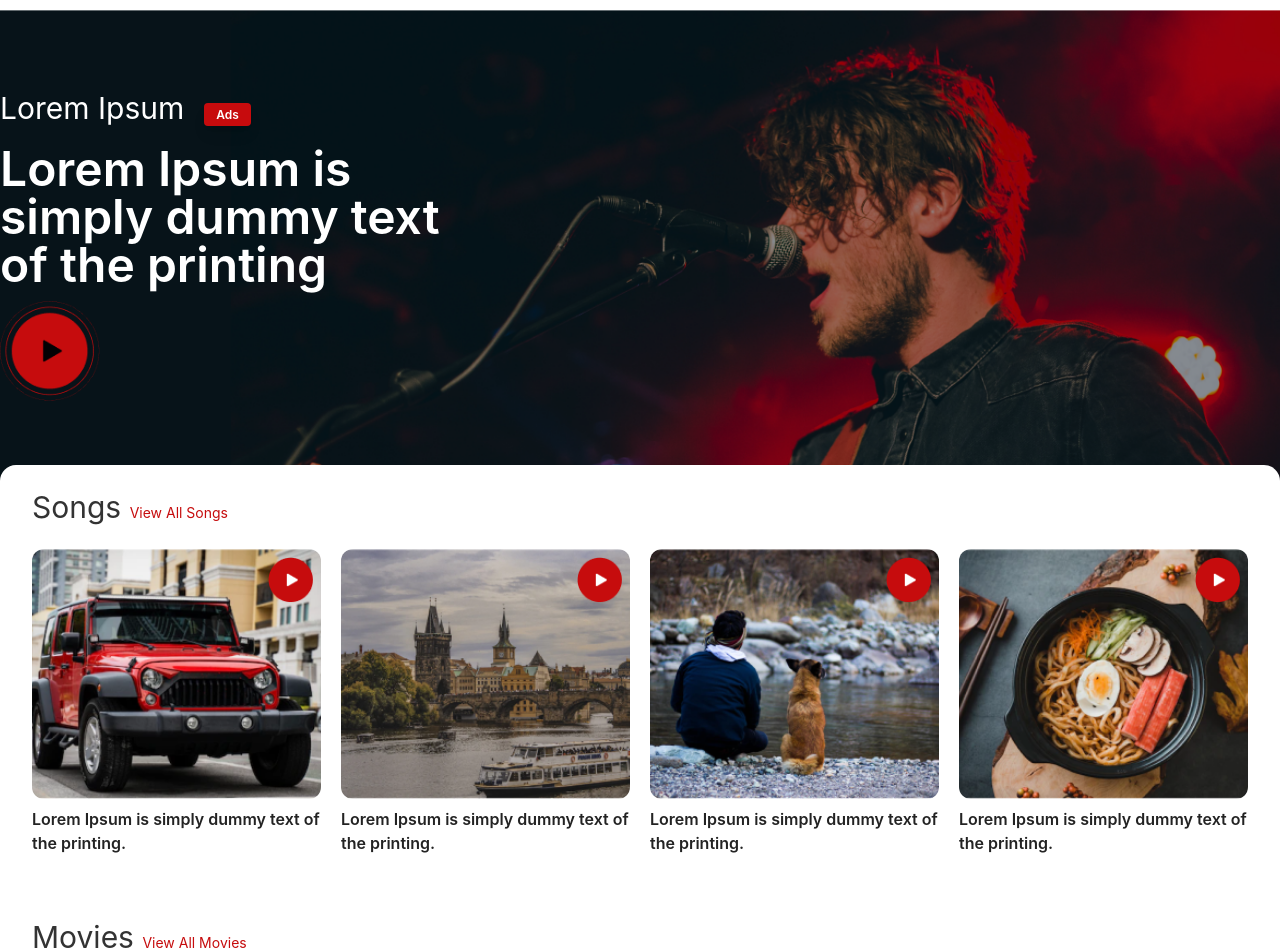
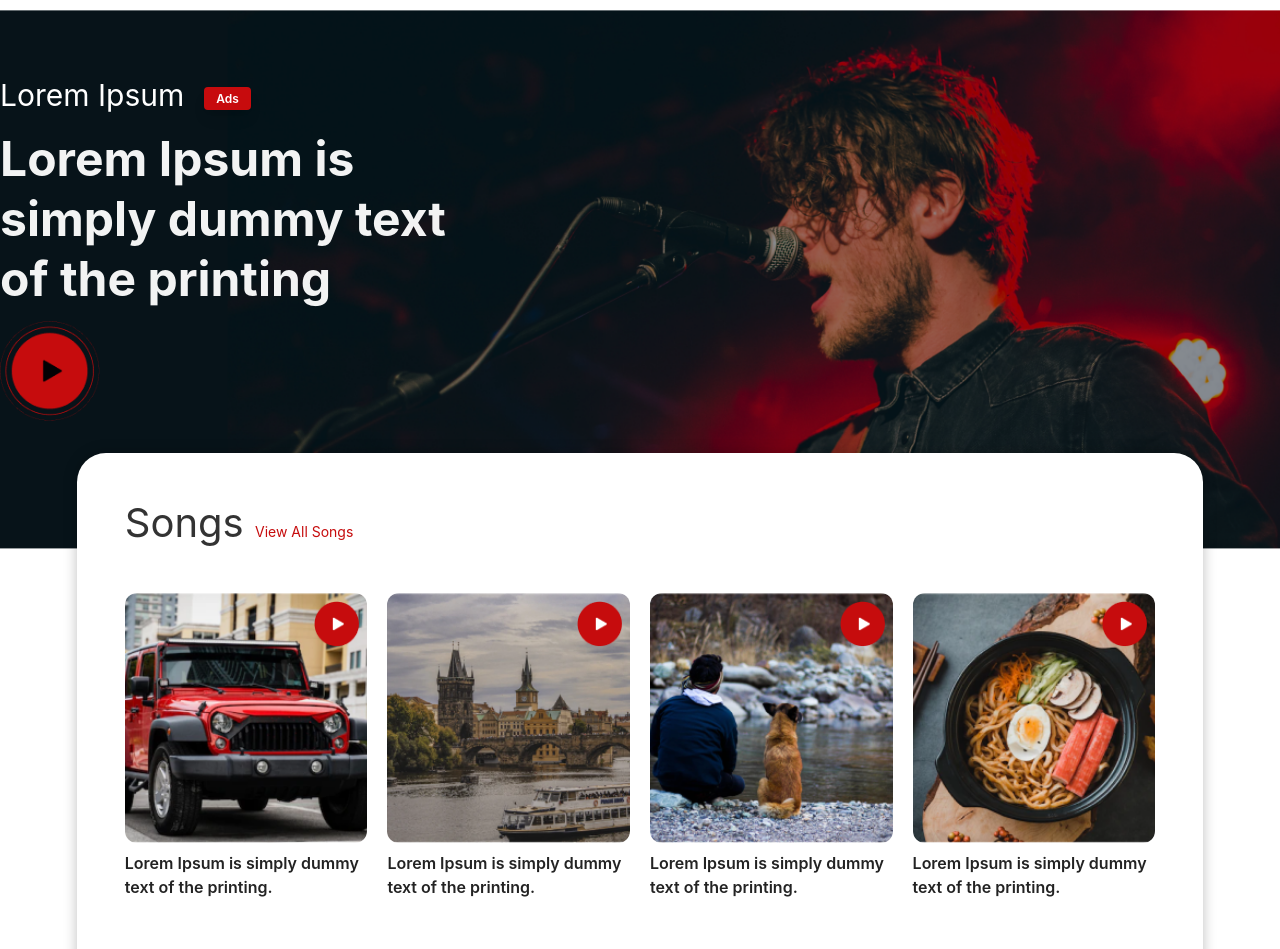
Before and after one commit to sesita/tsv, a React (Create React App) app: page / in a window 1280 px wide. Shown: the part 143-1092 px from the top of the page. Built offline with nearby package versions, Linux system fonts and the light colour scheme.

Commit message:
fix: homepage

```diff
--- a/src/components/Home/Featured.jsx
+++ b/src/components/Home/Featured.jsx
@@ -6,7 +6,7 @@ const Featured = () => {
     return (
         <>
             <section
-        className="pt-20 pb-36 md:px-0 px-3"
+                className="pt-16 pb-32 md:px-0 px-3"
                 style={{
                     background: `url(${require("../../assets/img/Home-Featured.png")})`,
                     backgroundRepeat: "no-repeat",
@@ -16,19 +16,15 @@ const Featured = () => {
             >
                 <div className="container mx-auto text-white">
                     <div className="w-[100%] max-w-[450px]">
-            <h4 className="md:text-3xl text-lg">
+                        <h4 className="md:text-3xl text-lg flex items-center">
                             Lorem Ipsum
+                            <div>
                                 <AdsRibon />
+                            </div>
                         </h4>
-            <h1 className="md:text-5xl text-2xl font-semibold my-3">
-              Lorem Ipsum is simply dummy text of the printing
-            </h1>
+                        <h1 className="md:text-5xl text-2xl font-semibold md:font-bold my-3 md:leading-tight text-white opacity-95">Lorem Ipsum is simply dummy text of the printing</h1>
                         <Link to={""}>
-              <img
-                src={require("../../assets/img/PlayIcon.png")}
-                alt="Play Icon"
-                className="inline w-full md:max-w-[100px] max-w-[45px]"
-              />
+                            <img src={require("../../assets/img/PlayIcon.png")} alt="Play Icon" className="inline w-full md:max-w-[100px] max-w-[45px]" />
                         </Link>
                     </div>
                 </div>
--- a/src/components/Home/Videos.jsx
+++ b/src/components/Home/Videos.jsx
@@ -6,10 +6,10 @@ const Videos = ({ hideShadow }) => {
     return (
         <>
             <section className="mb-16 md:px-0 px-3">
-                <div className={`container mx-auto ${hideShadow ? "" : "shadow-lg"} pt-6 px-8 rounded-2xl -mt-20 z-20 bg-white pb-10`}>
-                    <h2 className="text-3xl mb-6">
+                <div className={`mx-auto md:w-[88%] ${hideShadow ? "" : "shadow-[0px_0px_14px_0px_rgba(0,0,0,0.25)]"} md:pt-10 pt-6 px-12 rounded-[29px] -mt-24 z-20 bg-white pb-10`}>
+                    <h2 className="text-[40px] mb-10">
                         Songs{" "}
-                        <Link to={""} className="text-sm text-[#C60C0D]">
+                        <Link to={""} className="text-sm font-normal text-[#C60C0D]">
                             View All Songs
                         </Link>
                     </h2>
--- a/src/components/SingleVideo/Banner.jsx
+++ b/src/components/SingleVideo/Banner.jsx
@@ -1,7 +1,7 @@
 const Banner = ({ text }) => {
   return (
     <>
-      <section className="bg-[#000000] pt-10 pb-20">
+      <section className="bg-gradient-to-r from-gray-900 via-gray-700 to-black pt-10 pb-20">
         <div className="container mx-auto md:px-0 px-2">
           <h2 className="text-white text-5xl font-semibold">{text}</h2>
         </div>
```
Lines whose indentation alone changed are shown as unchanged.
